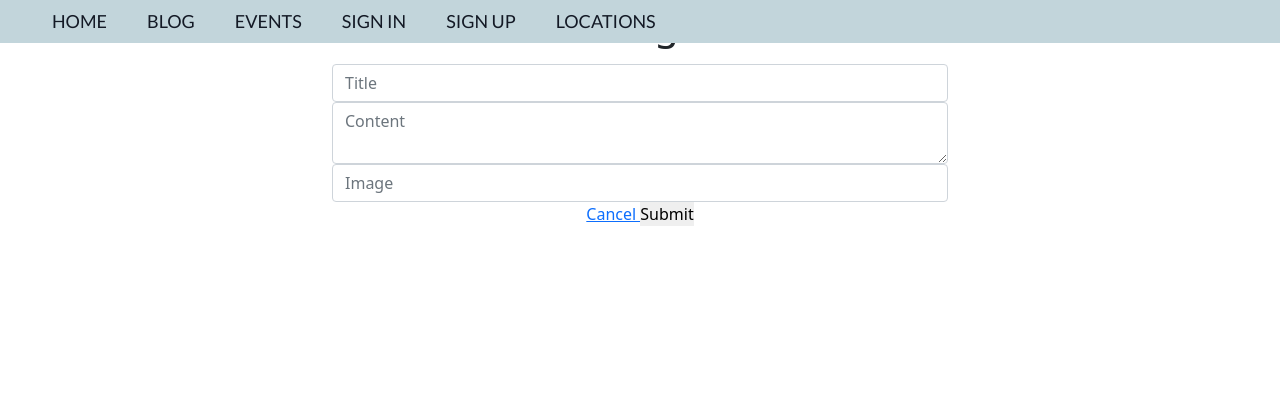
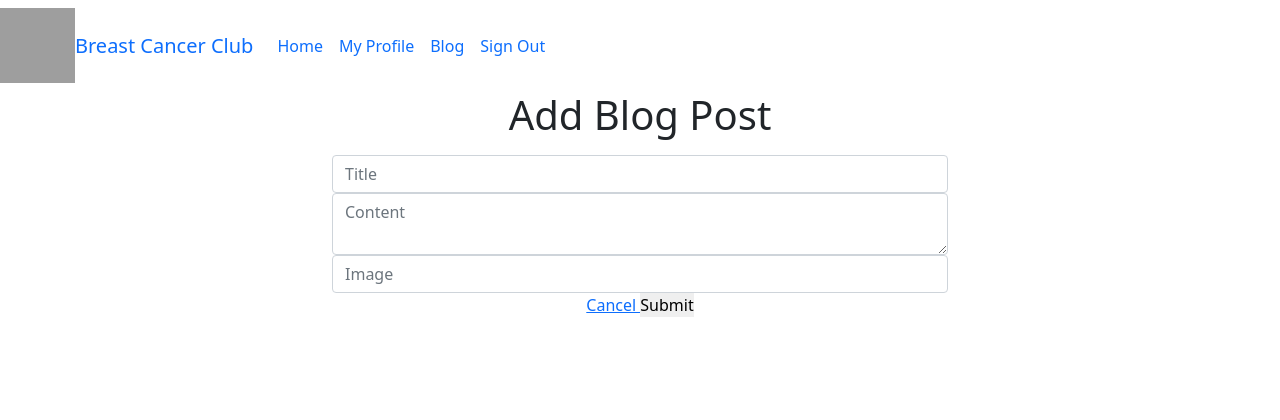
Before and after one commit to debbiect246/breast-cancer-club, a Flask app: page /add_blog in a window 1280 px wide. Shown: the top 420 px of the page. Run offline with Flask 2, Linux system fonts and the light colour scheme; the visitor is signed in with stand-in values (Sample User, id 1); data that the repository does not hold is empty; some libraries are stand-ins or nearby versions; grey boxes are pictures that could not be loaded.

Commit message:
Add logout functionality

```diff
--- a/templates/base.html
+++ b/templates/base.html
@@ -20,31 +20,40 @@
     {% endblock %}
 
 <body>
-    <!--NAVIGATION-->
-    <header id="header">
-        <nav class="navbar navbar-expand-sm bg-dark">
-            <ul class="navbar-nav">
-                <ul class="menu-list">
-                    <li>
-                        <a href="{{ url_for('index') }}" class="menu-item">Home</a>
+    <!--Navigation Bar-->
+  <header>
+    <nav class="navbar navbar-expand-lg logo">
+      <a class="logo" href="{{ url_for('index') }}"><img src="/static/images/logo.gif" alt="Logo" title="Logo"
+          width="75" height="75" class="d-inline-block"></a>
+      <button class="navbar-toggler" type="button" data-toggle="collapse" data-target="#mainNav" aria-controls="mainNav"
+        aria-expanded="false" aria-label="Toggle navigation">
+        <span><i class="fas fa-bars"></i></span>
+      </button>
+      <div class="collapse navbar-collapse" id="mainNav">
+        <a class="navbar-brand" href="{{ url_for('index') }}">Breast Cancer Club</a>
+        <ul class="navbar-nav ml-auto mt-2 mt-lg-0">
+          <li class="nav-item active">
+            <a class="nav-link" href="{{ url_for('index') }}">Home <span class="sr-only">(current)</span></a>
           </li>
-                    <li>
-                        <a href="{{ url_for('blogs') }}" class="menu-item">Blog</a>
+          {% if session.user %}
+          <li class="nav-item">
+            <a class="nav-link" href="{{ url_for('my_profile', username=session['user']) }}">My Profile</a>
           </li>
-                    <li>
-                        <a href="{{ url_for('events') }}" class="menu-item">Events</a>
+          <li class="nav-item">
+            <a class="nav-link" href="{{ url_for('blogs') }}">Blog</a>
           </li>
-                    <li>
-                        <a href="{{ url_for('login') }}" class="menu-item">Sign In</a>
+          <li class="nav-item">
+            <a class="nav-link" href="{{ url_for('logout') }}">Sign Out</a>
+            {% else %}
+          <li class="nav-item">
+            <a class="nav-link" href="{{ url_for('login') }}">Sign In</a>
           </li>
-                    <li>
-                        <a href="{{ url_for('register') }}" class="menu-item">Sign Up</a>
+          <li class="nav-item">
+            <a class="nav-link" href="{{ url_for('register') }}">Sign Up</a>
           </li>
-                    <li>
-                        <a href="{{ url_for('locations') }}" class="menu-item">Locations</a>
-                    </li>
+          {% endif %}
         </ul>
-            </ul>
+      </div>
     </nav>
   </header>
 
```
Lines whose indentation alone changed are shown as unchanged.
